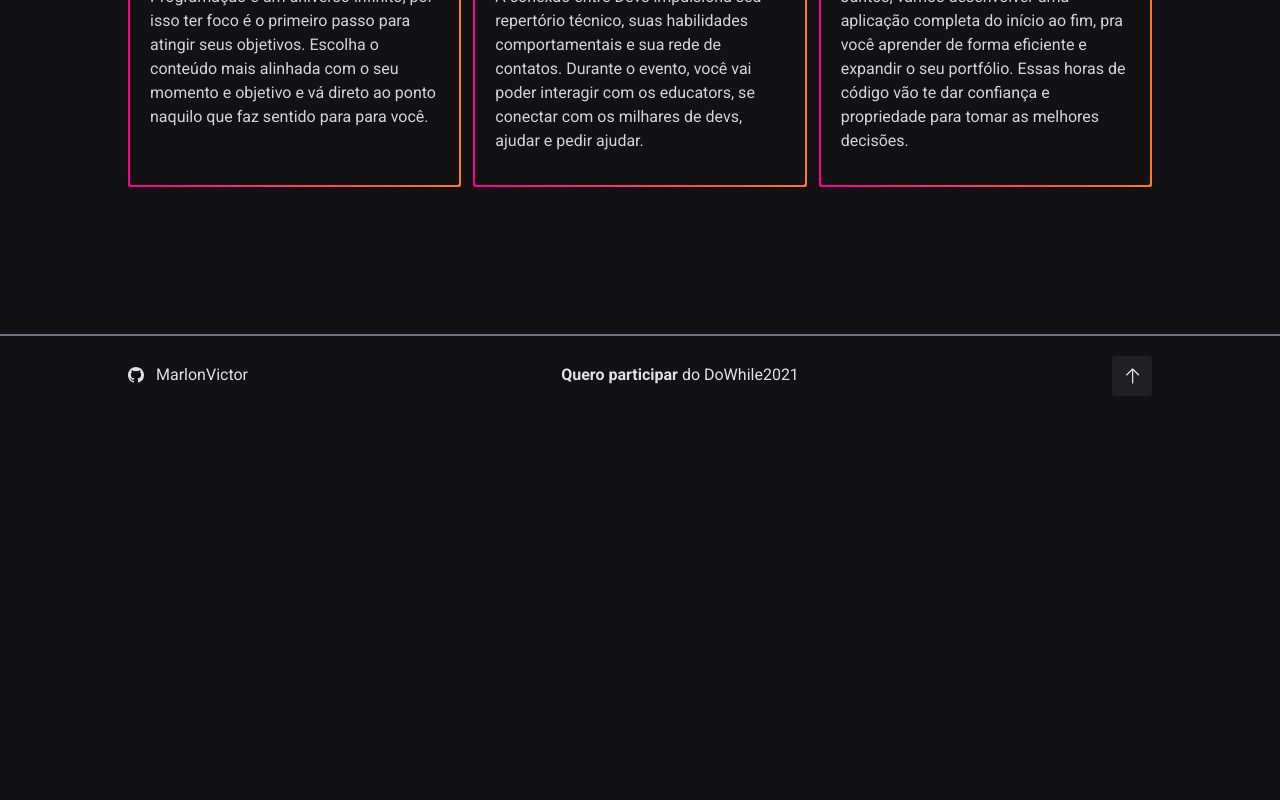
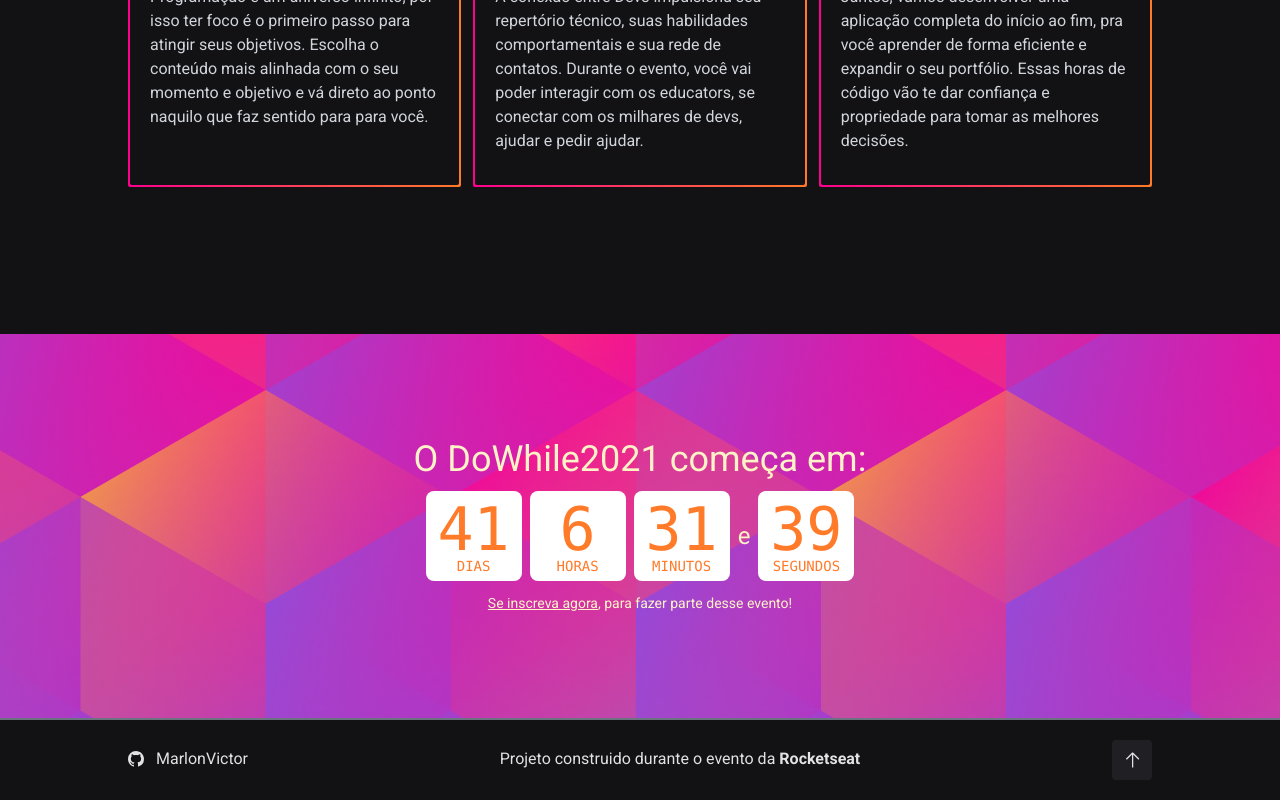
Before and after one commit to MarlonVictor/nlwHeart, a React (Vite) app in the folder web/: page / in a window 1280 px wide. Shown: the part 2872-3672 px from the top of the page. Before the commit the page ends 3288 px from the top, so only its background shows below. Built offline with nearby package versions, Linux system fonts and the light colour scheme; no server answers.

Commit message:
Implemented event countdown component

```diff
--- a/web/package.json
+++ b/web/package.json
@@ -10,6 +10,7 @@
   "dependencies": {
     "axios": "^0.23.0",
     "react": "^17.0.0",
+    "react-countdown": "^2.3.2",
     "react-dom": "^17.0.0",
     "react-hot-toast": "^2.1.1",
     "react-icons": "^4.3.1",
--- a/web/src/App.tsx
+++ b/web/src/App.tsx
@@ -4,6 +4,7 @@ import { HeaderComponent } from './components/HeaderComponent'
 import { MainContent } from './components/MainContent'
 import { MessageList } from './components/MessageList'
 import { SendMessageForm } from './components/SendMessageForm'
+import { CountdownContainer } from './components/CountdownContainer'
 
 import HomeImage from './assets/dowhile-home.png'
 import { MethodBlock } from './components/MethodBlock'
@@ -71,6 +72,8 @@ function App() {
                 </div>
             </section>
 
+            <CountdownContainer />
+
             <div className="border-t-2 border-gray-500">
                 <FooterComponent />
             </div>
--- /dev/null
+++ b/web/src/components/CountdownContainer.tsx
@@ -0,0 +1,59 @@
+import Countdown from 'react-countdown'
+
+
+type RendererProps = {
+    days: number,
+    hours: number,
+    minutes: number,
+    seconds: number,
+    completed: boolean
+}
+
+export function CountdownContainer() {
+    const renderer = ({ days, hours, minutes, seconds, completed }: RendererProps) => {
+        if (completed) {
+            return <h1>O evento começou!!</h1>
+
+        } else {
+            return (
+                <div className="min-w-screen h-96 bg-countdown-background flex items-center justify-center px-5 py-5">
+                    <div className="text-yellow-100">
+                        <h1 className="text-4xl text-center mb-3 font-extralight">O DoWhile2021 começa em:</h1>
+                        <div className="text-6xl text-center flex w-full items-center justify-center">
+                            <div className="w-24 mx-1 p-2 bg-white text-orange-450 rounded-lg">
+                                <div className="font-mono leading-none" x-text="days">{days}</div>
+                                <div className="font-mono uppercase text-sm leading-none">Dias</div>
+                            </div>
+                            <div className="w-24 mx-1 p-2 bg-white text-orange-450 rounded-lg">
+                                <div className="font-mono leading-none" x-text="hours">{hours}</div>
+                                <div className="font-mono uppercase text-sm leading-none">Horas</div>
+                            </div>
+                            <div className="w-24 mx-1 p-2 bg-white text-orange-450 rounded-lg">
+                                <div className="font-mono leading-none" x-text="minutes">{minutes}</div>
+                                <div className="font-mono uppercase text-sm leading-none">Minutos</div>
+                            </div>
+                            <div className="text-2xl mx-1 font-extralight">e</div>
+                            <div className="w-24 mx-1 p-2 bg-white text-orange-450 rounded-lg">
+                                <div className="font-mono leading-none" x-text="seconds">{seconds}</div>
+                                <div className="font-mono uppercase text-sm leading-none">Segundos</div>
+                            </div>
+                        </div>
+                        <p className="text-sm text-center mt-3">
+                            <a href="https://twitter.com/10DowningStreet/status/1363897254340419587" className="underline hover:text-yellow-200" target="_blank">
+                                Se inscreva agora
+                            </a>
+                            , para fazer parte desse evento!
+                        </p>
+                    </div>
+                </div>
+            )
+        }
+    }
+
+    return (
+        <Countdown
+            date={'2021-12-02T00:00:00'}
+            renderer={renderer}
+        />
+    )
+}
--- a/web/src/components/FooterComponent.tsx
+++ b/web/src/components/FooterComponent.tsx
@@ -14,12 +14,12 @@ export function FooterComponent() {
             </a>
 
             <a
-                href="https://dowhile.io/inscricao"
+                href="https://www.rocketseat.com.br"
                 target="_blank"
                 className="h-6 flex gap-1 items-center border-b-2 border-transparent hover:text-white hover:border-orange-450 transition"
             >
-                <strong>Quero participar</strong>
-                <h3>do DoWhile2021</h3>
+                <h3>Projeto construido durante o evento da</h3>
+                <strong>Rocketseat</strong>
             </a>
 
             <a href="#" className="bg-black-750 w-10 h-10 flex items-center justify-center rounded hover:filter hover:opacity-75">
--- a/web/tailwind.config.js
+++ b/web/tailwind.config.js
@@ -24,7 +24,8 @@ module.exports = {
             },
             backgroundImage: theme => ({
                 'home-background': "url('/src/assets/background-home.png')",
-                'opinions-background': "url('/src/assets/background-opinions.png')"
+                'opinions-background': "url('/src/assets/background-opinions.png')",
+                'countdown-background': "url('/src/assets/background-countdown.png')"
             })
         }
     },
```
Also changed, not shown: web/src/assets/background-countdown.png (added), 1 other file (tests, documents, lock files or other folders).
